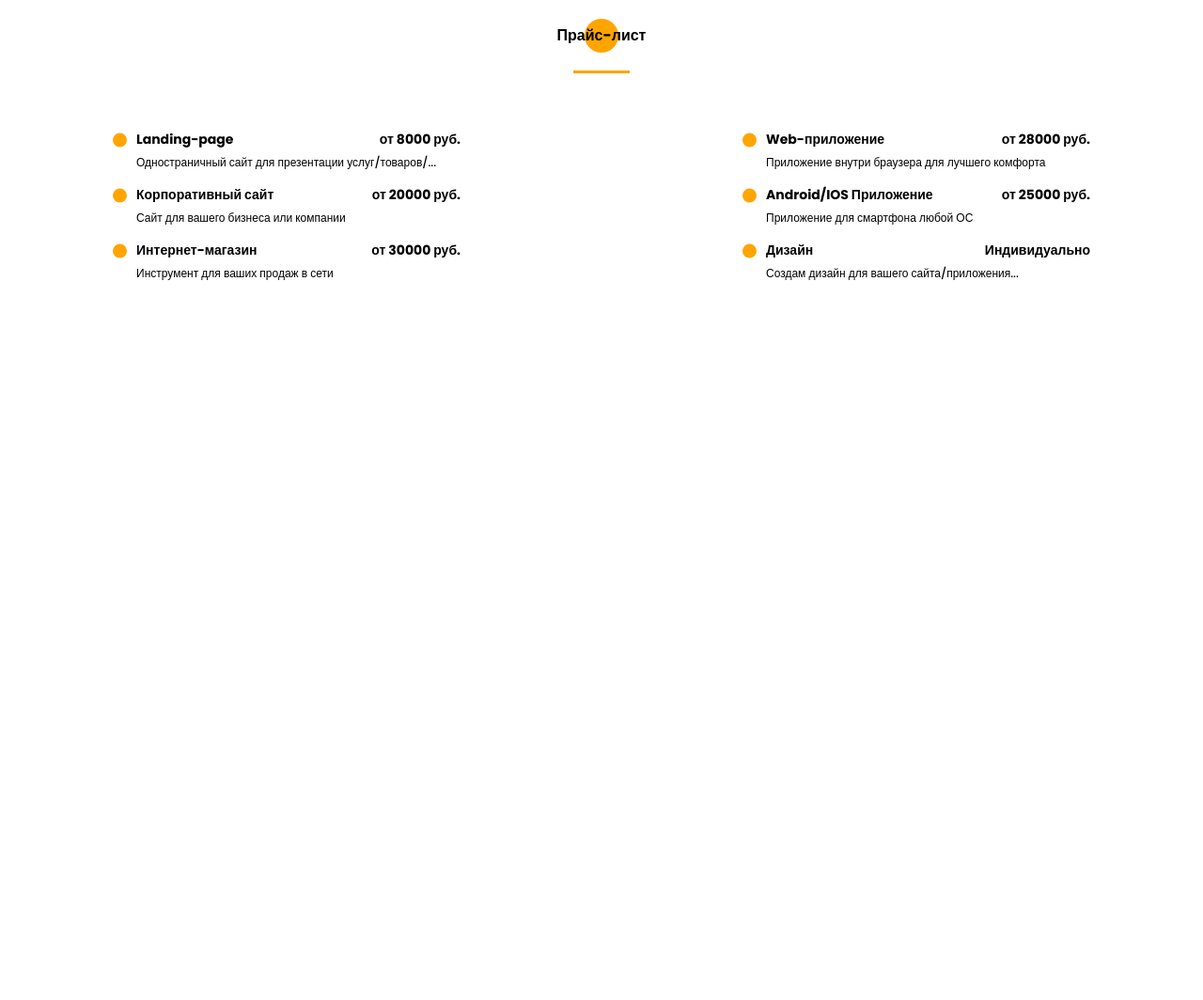
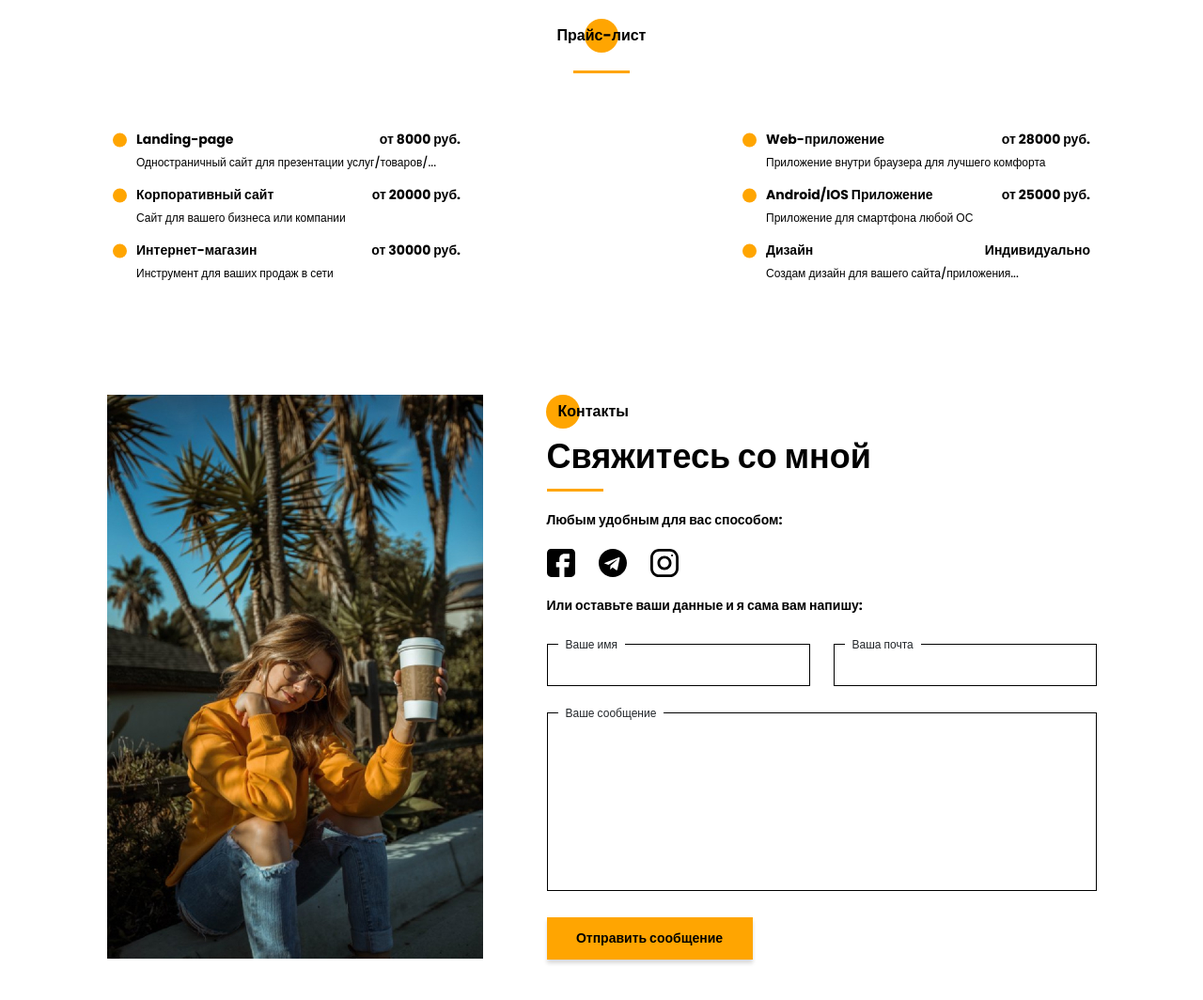
Before and after one commit to aklynio/portfolio, a website: page src/index.html in a window 1280 px wide. Shown: the part 4199-5263 px from the top of the page at 94% size. Before the commit the page ends 4499 px from the top, so only its background shows below. Drawn offline with nearby package versions, Linux system fonts and the light colour scheme; files that its build step writes are made by us from their sources; files whose address does not match are found by name.

Commit message:
contacts section

```diff
--- a/src/index.html
+++ b/src/index.html
@@ -469,6 +469,52 @@
         </div>
     </section>
 
+    <section class="contacts">
+        <div class="container">
+            <div class="contacts__wrapper">
+                <div class="contacts__photo">
+                    <img src="img/main_photo.jpg" alt="photo">
+                </div>
+
+                <div class="contacts__info">
+                    <h2 class="title title_fz16 contacts__title">Контакты</h2>
+                    <div class="title title_fz36 contacts__subtitle">Свяжитесь со мной</div>
+                    <div class="divider contacts__divider"></div>
+
+                    <div class="title title_fz14 contacts__text">Любым удобным для вас способом:</div>
+                    <div class="contacts__social">
+                        <a href="#" class="contacts__social-item">
+                            <img src="icons/social/facebook.svg" alt="facebook">
+                        </a>
+                        <a href="#" class="contacts__social-item">
+                            <img src="icons/social/telegram.svg" alt="telegram" id="telegram">
+                        </a>
+                        <a href="#" class="contacts__social-item">
+                            <img src="icons/social/instagram.svg" alt="instagram">
+                        </a>
+                    </div>
+
+                    <div class="title title_fz14 contacts__text">Или оставьте ваши данные и я сама вам напишу:</div>
+                    <form action="#" class="contacts__form">
+                        <div class="contacts__input">
+                            <input name="name" id="name" type="text">
+                            <label for="name">Ваше имя</label>
+                        </div>
+                        <div class="contacts__input">
+                            <input name="email" id="email" type="email">
+                            <label for="email">Ваша почта</label>
+                        </div>
+                        <div class="contacts__textarea">
+                            <textarea name="text" id="text"></textarea>
+                            <label for="text">Ваше сообщение</label>
+                        </div>
+                        <button class="btn contacts__btn">Отправить сообщение</button>
+                    </form>
+                </div>
+            </div>
+        </div>
+    </section>
+
     <script src="js/script.js"></script>
 </body>
 </html>
--- /dev/null
+++ b/src/sass/blocks/_contacts.scss
@@ -0,0 +1,105 @@
+.contacts {
+    padding: 120px 0 91px 0;
+    &__wrapper {
+        display: grid;
+        grid-template-columns: 400px 585px;
+        column-gap: 68px;
+        justify-content: center;
+    }
+    &__title {
+        margin: 6px 0 0 12px;
+        position: relative;
+        @include before-circle;
+    }
+    &__subtitle {
+        margin-top: 6px;
+    }
+    &__divider {
+        margin-top: 4px;
+    }
+    &__text {
+        margin-top: 20px;
+    }
+    &__social {
+        display: flex;
+        justify-content: space-between;
+        align-items: center;
+        width: 140px;
+        margin-top: 20px;
+        &-item {
+            width: 30px;
+            transform: rotate(90deg);
+            #telegram {
+                transform: rotate(-90deg);
+            }
+            img {
+                width: 100%;
+            }
+        }
+    }
+    &__form {
+        margin-top: 30px;
+        display: grid;
+        grid-template-columns: repeat(2, 1fr);
+        grid-template-rows: 45px 190px;
+        column-gap: 25px;
+        row-gap: 28px;
+    }
+    &__input {
+        position: relative;
+        input {
+            width: 100%;
+            height: 100%;
+            position: relative;
+            padding: 0 20px;
+            font-size: 12px;
+            border: 1px solid #000;
+            z-index: 1;
+        }
+        label {
+            height: 18px;
+            padding: 0 8px;
+            position: absolute;
+            top: -8px;
+            left: 12px;
+            margin-bottom: 0;
+            z-index: 5;
+            background-color: #fff;
+            font-size: 12px;
+        }
+    }
+    &__textarea {
+        grid-row: 2 / 3;
+        grid-column: 1 / 3;
+        position: relative;
+        textarea {
+            width: 100%;
+            height: 100%;
+            position: relative;
+            padding: 20px;
+            font-size: 12px;
+            resize: none;
+            border: 1px solid #000;
+            z-index: 1;
+        }
+        label {
+            height: 18px;
+            padding: 0 8px;
+            position: absolute;
+            top: -8px;
+            left: 12px;
+            margin-bottom: 0;
+            z-index: 5;
+            background-color: #fff;
+            font-size: 12px;
+        }
+    }
+    &__btn {
+        width: 219px;
+        border: none;
+        color: #000;
+        font-size: 14px;
+        font-weight: 700;
+        line-height: normal;
+    }
+}
--- a/src/sass/style.scss
+++ b/src/sass/style.scss
@@ -35,3 +35,4 @@ h1, h2, h3, h4 {
 @import 'blocks/skills';
 @import 'blocks/portfolio';
 @import 'blocks/price-list';
+@import 'blocks/contacts';
```
Also changed, not shown: dist/css/style.min.css, dist/index.html.
